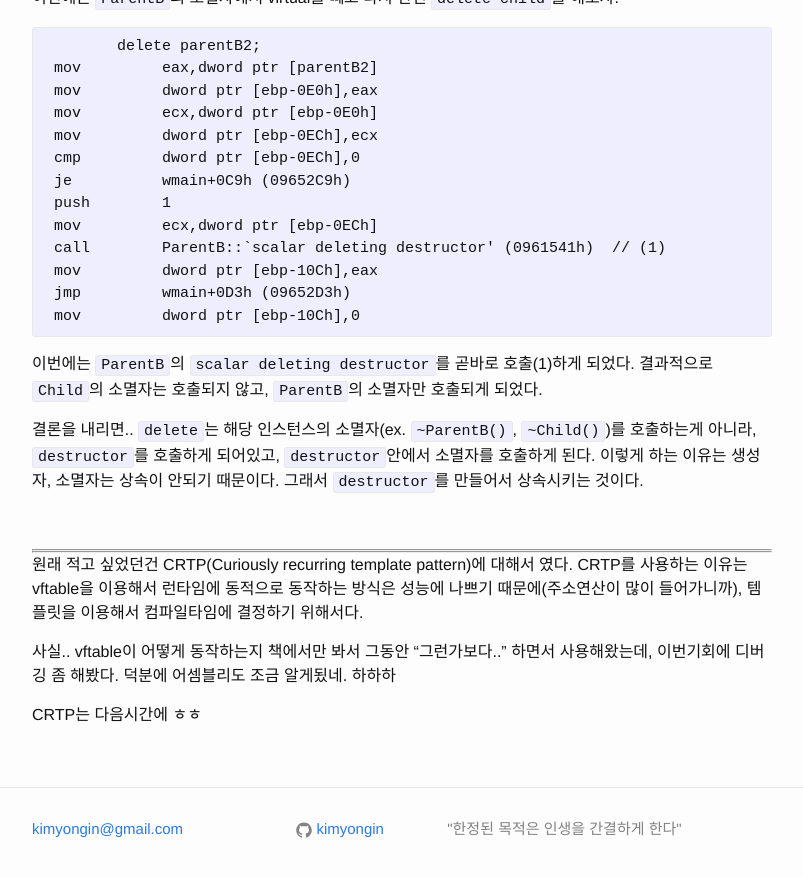
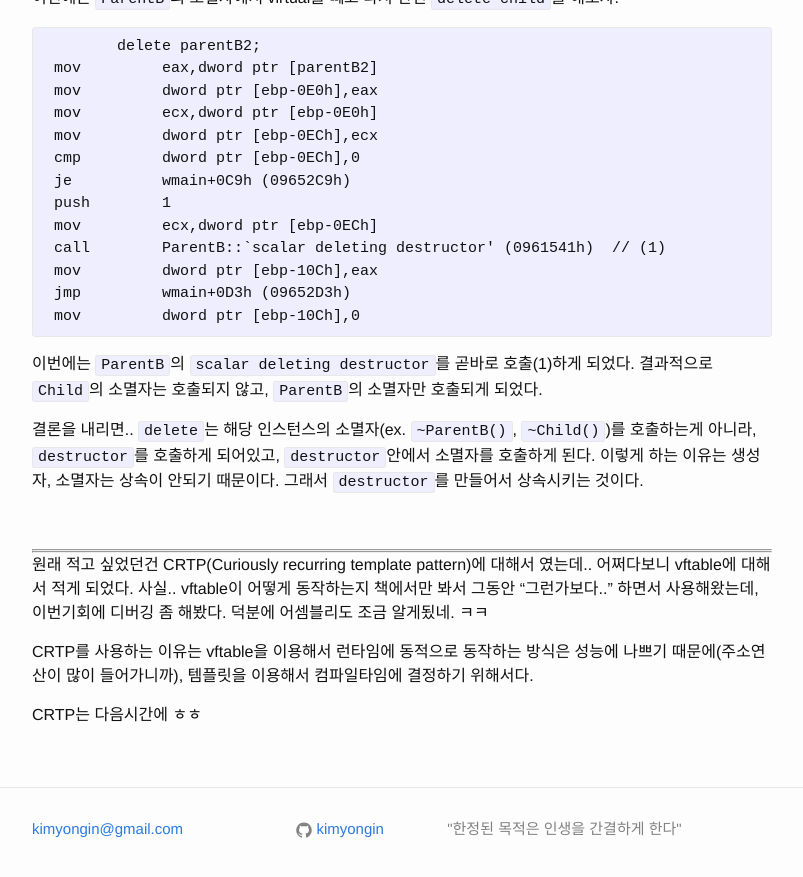
Before and after one commit to kimyongin/kimyongin.github.com, a Jekyll site: the page built from _posts/2015-10-08-vftable.markdown, in a window 1280 px wide and 900 px high, scrolled down 6758 px. Shown: the top 877 px of the window, without its empty margins (238-1041 px from the left). Built offline with Jekyll 4.4.1, drawn with Linux system fonts in a browser that asks for light colours.

Commit message:
'vftable'

```diff
--- a/_posts/2015-10-08-vftable.markdown
+++ b/_posts/2015-10-08-vftable.markdown
@@ -305,8 +305,8 @@ ret
 ***************************************************
 ***************************************************
 
-원래 적고 싶었던건 CRTP(Curiously recurring template pattern)에 대해서 였다. CRTP를 사용하는 이유는 vftable을 이용해서 런타임에 동적으로 동작하는 방식은 성능에 나쁘기 때문에(주소연산이 많이 들어가니까), 템플릿을 이용해서 컴파일타임에 결정하기 위해서다.
+원래 적고 싶었던건 CRTP(Curiously recurring template pattern)에 대해서 였는데.. 어쩌다보니 vftable에 대해서 적게 되었다. 사실.. vftable이 어떻게 동작하는지 책에서만 봐서 그동안 "그런가보다.." 하면서 사용해왔는데, 이번기회에 디버깅 좀 해봤다. 덕분에 어셈블리도 조금 알게됬네. ㅋㅋ
 
-사실.. vftable이 어떻게 동작하는지 책에서만 봐서 그동안 "그런가보다.." 하면서 사용해왔는데, 이번기회에 디버깅 좀 해봤다. 덕분에 어셈블리도 조금 알게됬네. 하하하
+CRTP를 사용하는 이유는 vftable을 이용해서 런타임에 동적으로 동작하는 방식은 성능에 나쁘기 때문에(주소연산이 많이 들어가니까), 템플릿을 이용해서 컴파일타임에 결정하기 위해서다.
 
 CRTP는 다음시간에 ㅎㅎ
```
